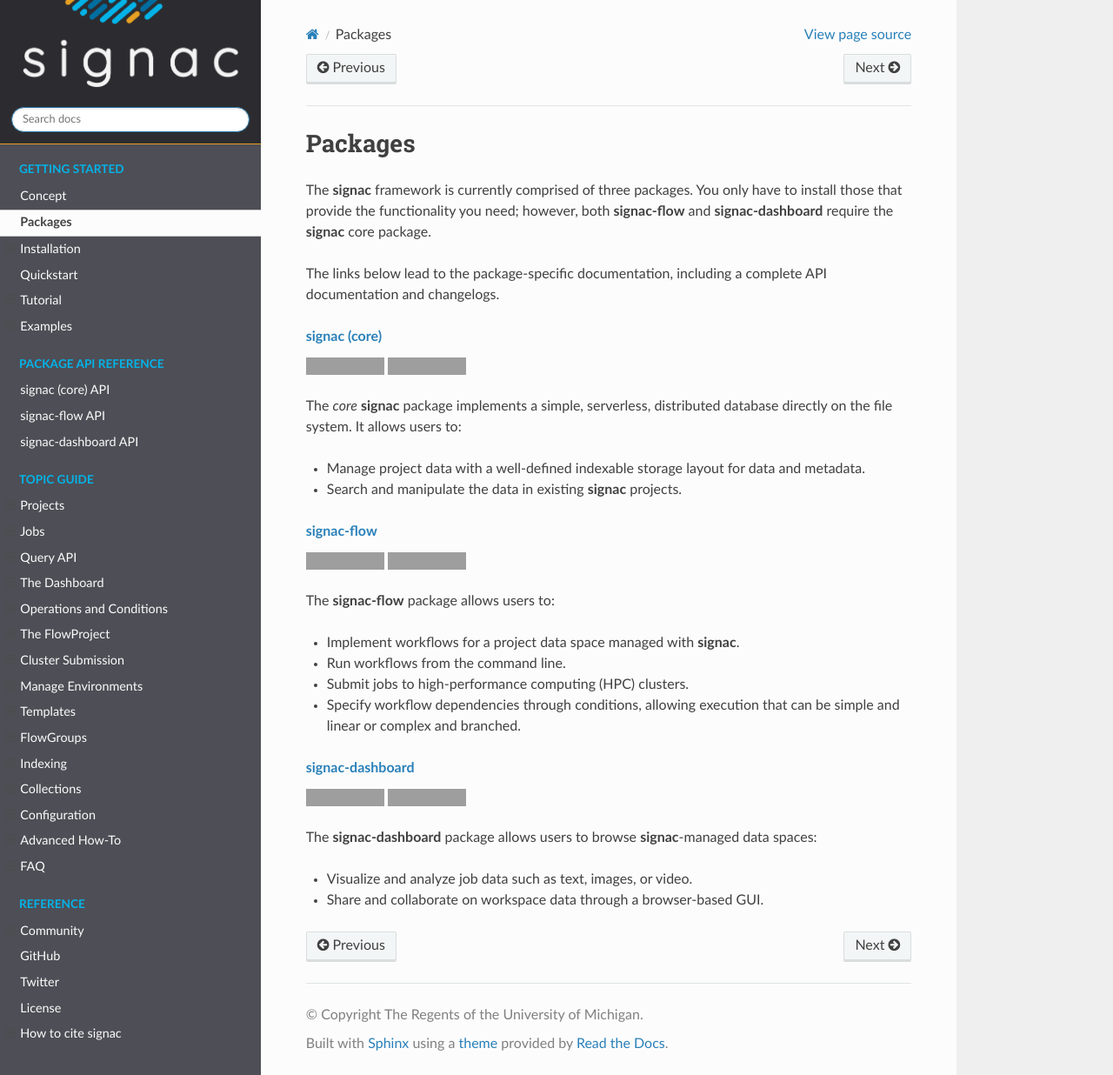
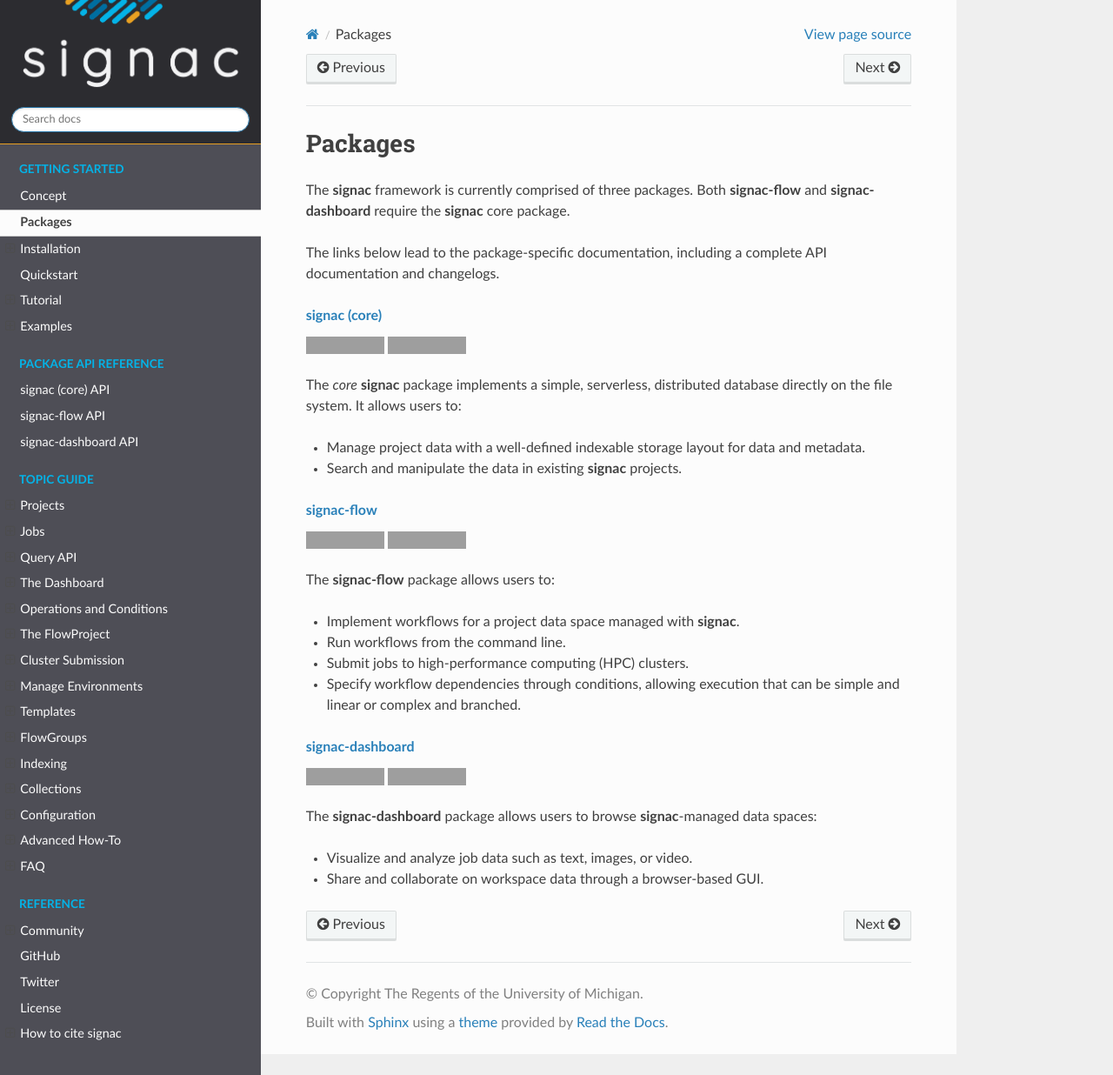
Before and after one commit to glotzerlab/signac-docs, a Sphinx documentation site: the page built from docs/source/packages.rst, in a window 1280 px wide and 1236 px high. Shown: the whole window at 87% size. Built offline with Sphinx 7.4.7 and the Read the Docs theme 2.0.0, drawn with Linux system fonts in a browser that asks for light colours; grey boxes are pictures that could not be loaded.

Commit message:
simplify, from review
Co-authored-by: Bradley Dice <bdice@bradleydice.com>

```diff
--- a/docs/source/packages.rst
+++ b/docs/source/packages.rst
@@ -6,7 +6,7 @@
 
 
 The **signac** framework is currently comprised of three packages.
-You only have to install those that provide the functionality you need; however, both **signac-flow** and **signac-dashboard** require the **signac** core package.
+Both **signac-flow** and **signac-dashboard** require the **signac** core package.
 
 The links below lead to the package-specific documentation, including a complete API documentation and changelogs.
 
```
